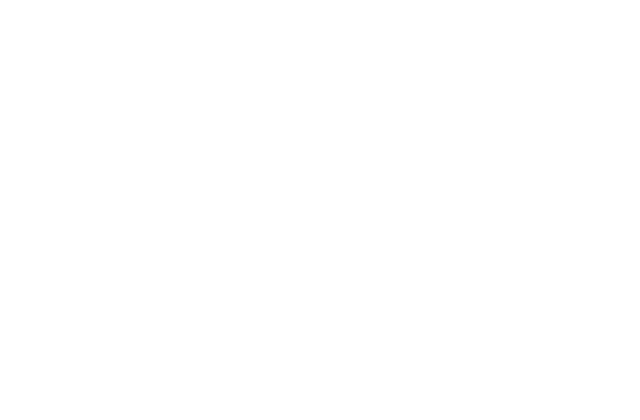
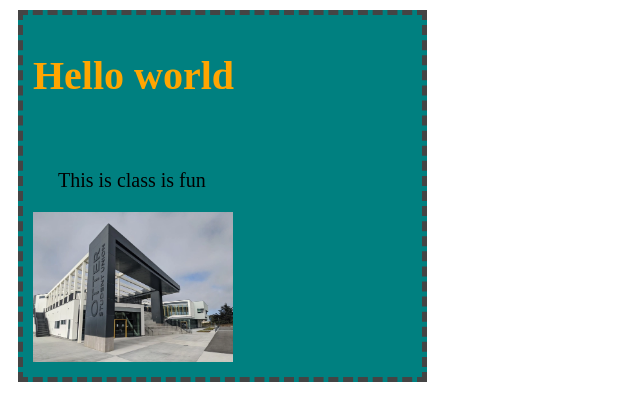
Before and after one commit to JCarlosDc/cst252, a plain HTML site: page lab2/index.html in a window 1280 px wide. Shown: the whole page, without its empty margins (0-640 px from the left). Drawn offline with Linux system fonts and the light colour scheme.

Commit message:
Lab 2 Finish

```diff
--- a/lab2/css/lab.css
+++ b/lab2/css/lab.css
@@ -0,0 +1,20 @@
+h1 {
+  color: orange;
+  font-size: 200%;
+}
+p {
+  font-family: "comic sans";
+  text-indent: 5px;
+  margin-left: 20px;
+}
+#content {
+background-color: #008080;
+width: 30%;
+min-height: 20%;
+padding: 10px;
+margin: 10px;
+border:solid 1px #444444;
+font-size: 20px;
+border-style: dashed;
+border-width: thick;
+}
--- a/lab2/index.html
+++ b/lab2/index.html
@@ -1,11 +1,15 @@
 <!DOCTYPE html>
 <html>
 <head>
-	<title>Lab X - Subject/Topic</title>
+	<title>Lab 2 -  </title>
 	<link rel="stylesheet" type="text/css" href="../css/site.css">
 	<link rel="stylesheet" type="text/css" href="css/lab.css">
 </head>
 <body>
-
-</body>
+<div id="content">
+	<h1> Hello world</h1><br>
+	<p> This is class is fun</p>
+	<img src="img/OSU.webp" width=200px>
+</div>
+	</body>
 </html>
```
Also changed, not shown: lab2/img/OSU.webp (added), 1 other file.
